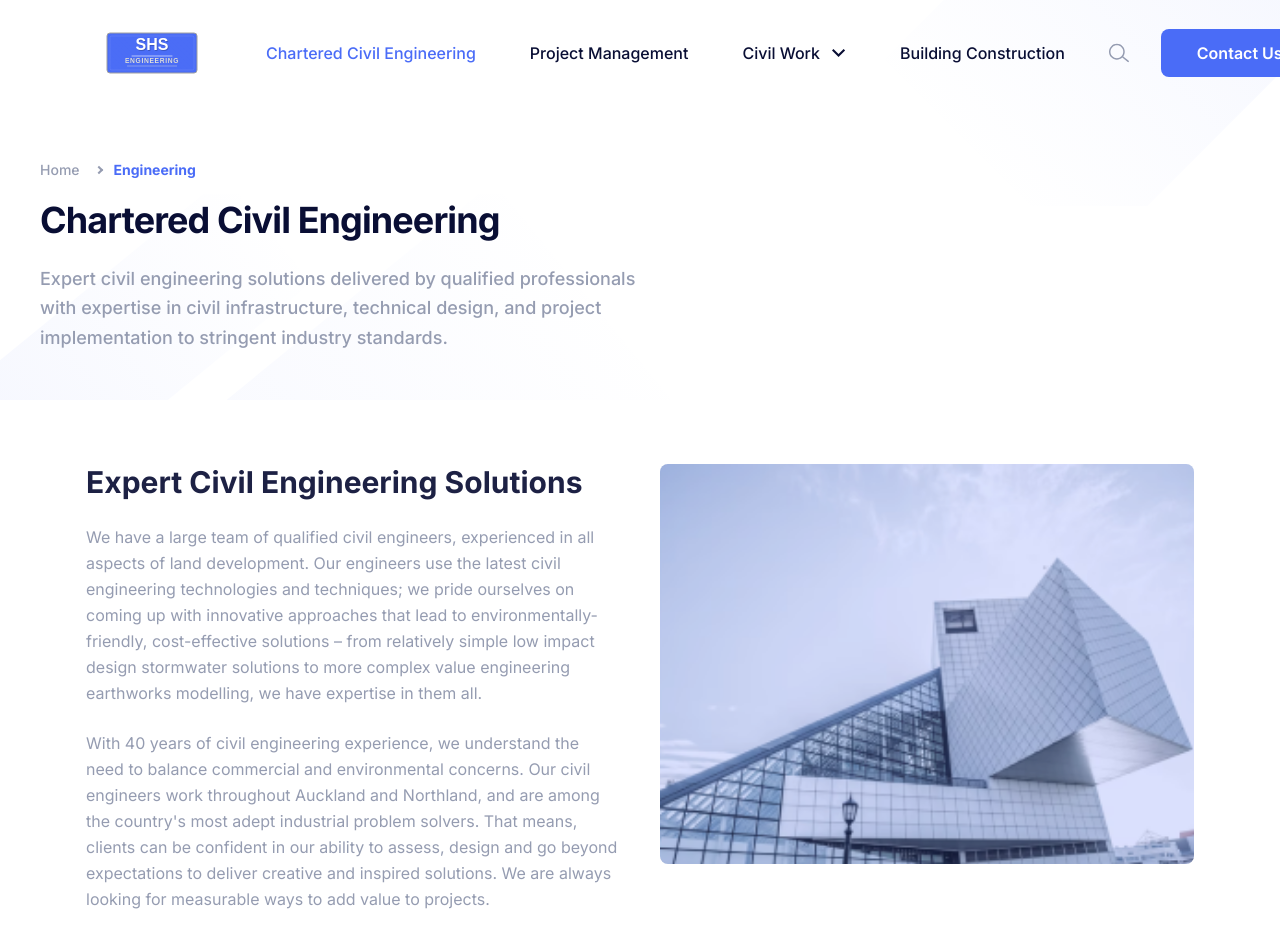
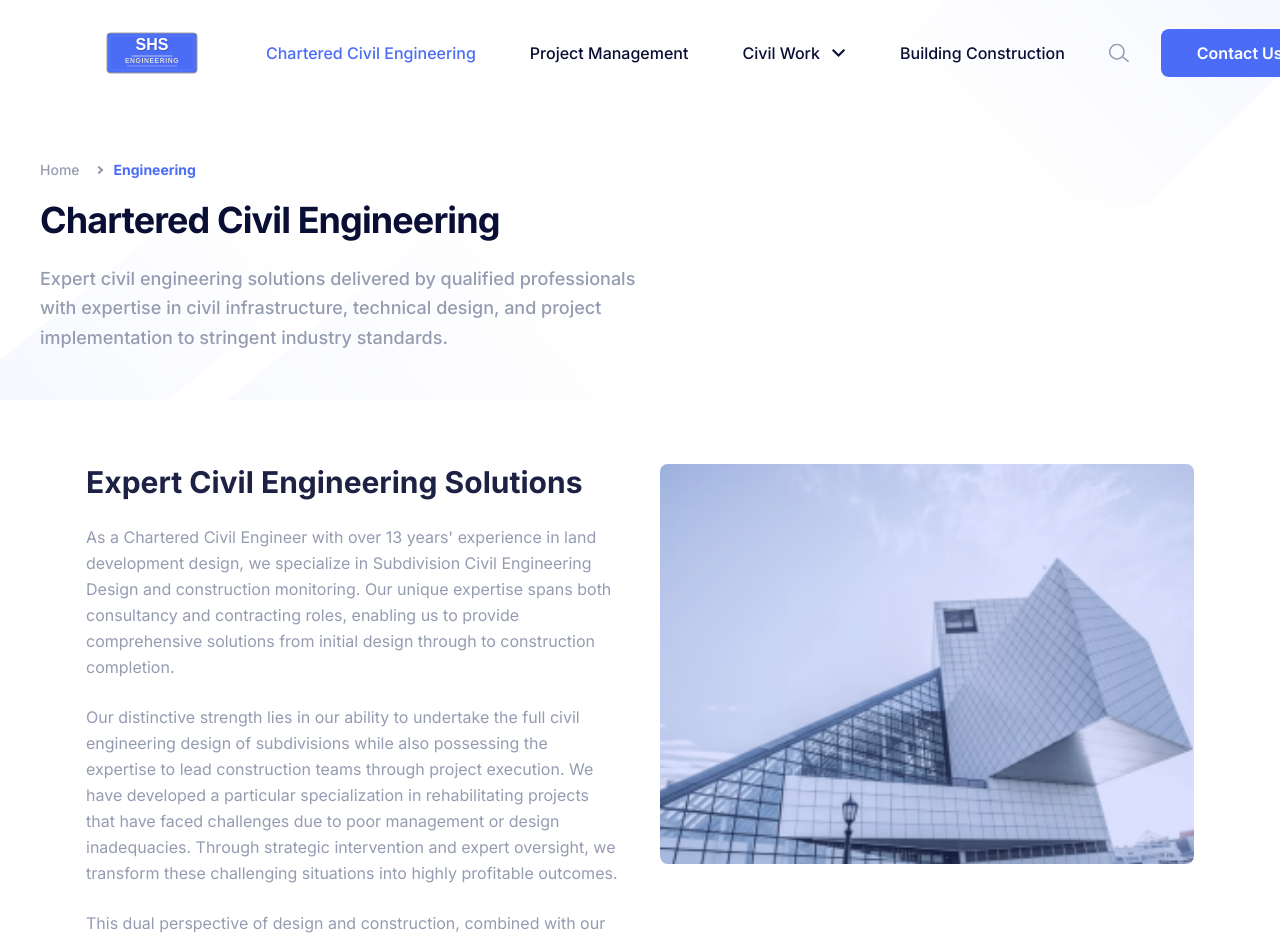
Before and after one commit to lin72h/shs-website, a Next.js app: page /charter-engineering in a window 1280 px wide. Shown: the top 941 px of the page. Built offline with nearby package versions, Linux system fonts and the light colour scheme.

Commit message:
change 13 years

```diff
--- a/src/app/(site)/charter-engineering/page.tsx
+++ b/src/app/(site)/charter-engineering/page.tsx
@@ -28,16 +28,21 @@ export default function CharterEngineering() {
             <div className="flex flex-col space-y-6">
               <h2 className="text-3xl font-bold text-dark">Expert Civil Engineering Solutions</h2>
               <p className="text-base leading-relaxed text-body-color">
-                We have a large team of qualified civil engineers, experienced in all aspects of land development. Our engineers
-                use the latest civil engineering technologies and techniques; we pride ourselves on coming up with innovative
-                approaches that lead to environmentally-friendly, cost-effective solutions – from relatively simple low impact
-                design stormwater solutions to more complex value engineering earthworks modelling, we have expertise in them all.
+                As a Chartered Civil Engineer with over 13 years' experience in land development design, we specialize in
+                Subdivision Civil Engineering Design and construction monitoring. Our unique expertise spans both consultancy
+                and contracting roles, enabling us to provide comprehensive solutions from initial design through to
+                construction completion.
               </p>
               <p className="text-base leading-relaxed text-body-color">
-                With 40 years of civil engineering experience, we understand the need to balance commercial and environmental concerns.
-                Our civil engineers work throughout Auckland and Northland, and are among the country&apos;s most adept industrial problem solvers.
-                That means, clients can be confident in our ability to assess, design and go beyond expectations to deliver creative and
-                inspired solutions. We are always looking for measurable ways to add value to projects.
+                Our distinctive strength lies in our ability to undertake the full civil engineering design of subdivisions
+                while also possessing the expertise to lead construction teams through project execution. We have developed
+                a particular specialization in rehabilitating projects that have faced challenges due to poor management or
+                design inadequacies. Through strategic intervention and expert oversight, we transform these challenging
+                situations into highly profitable outcomes.
+              </p>
+              <p className="text-base leading-relaxed text-body-color">
+                This dual perspective of design and construction, combined with our proven track record in project recovery,
+                ensures that we deliver practical, efficient, and commercially viable solutions for every project we undertake.
               </p>
             </div>
 
```
